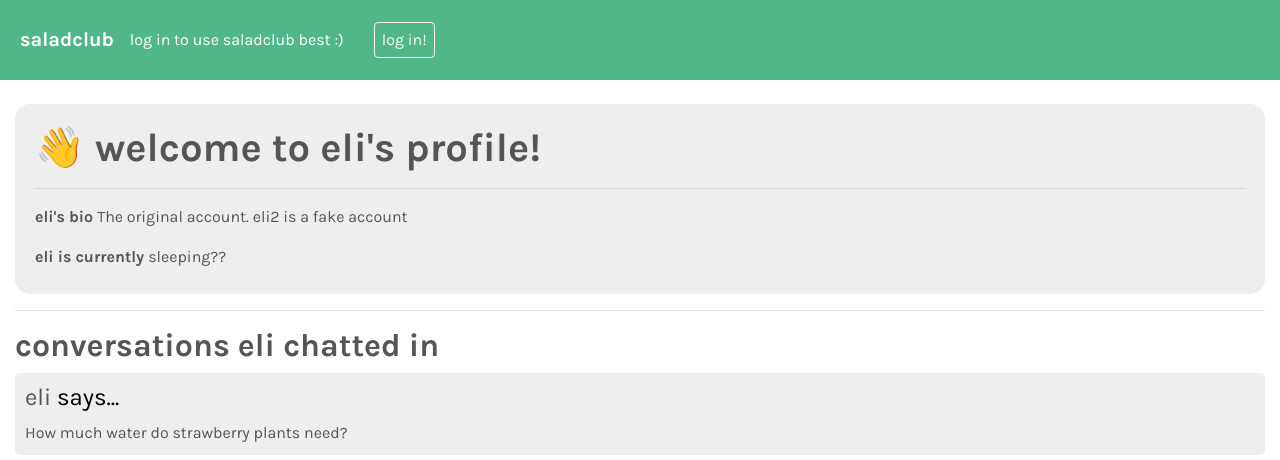
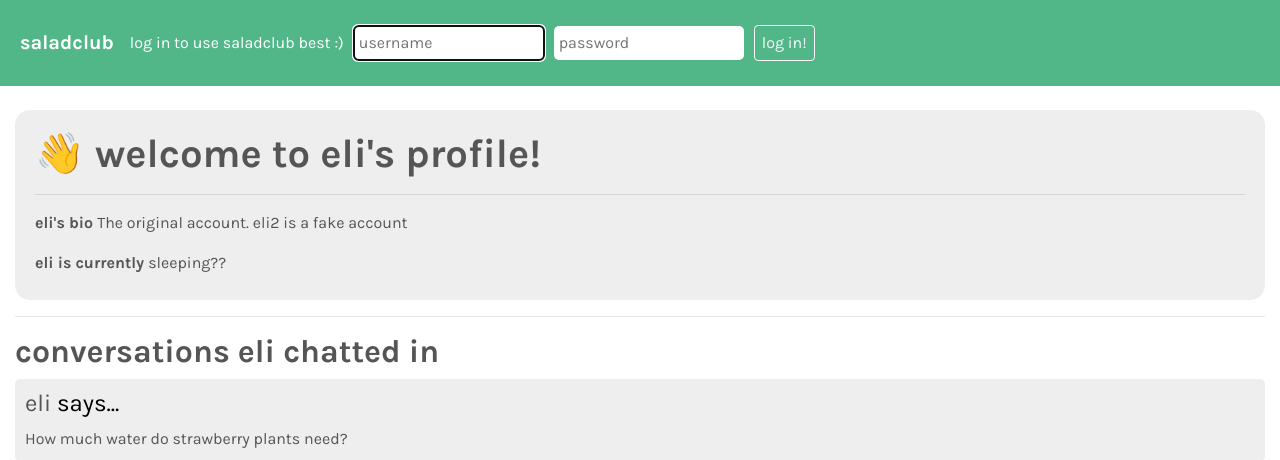
Before and after one commit to elibrowne/django-project, a Django app: a page that uses final/plants/templates/user.html in a window 1280 px wide. Shown: the top 460 px of the page. Run offline with Django 3.2, Linux system fonts and the light colour scheme; data comes from the database, SQL or seed files in the repository; both versions use the stored data as it was after the commit; some libraries are stand-ins or nearby versions.

Commit message:
Fixed styling issues for login window + user page login  issue

```diff
--- a/final/plants/static/plants/style.css
+++ b/final/plants/static/plants/style.css
@@ -33,11 +33,12 @@ p {
 
 #login, #logout {
 	font-family: 'Karla', sans-serif;
-	margin-left: 10px;
 	padding-left: 7px;
 	padding-right: 7px;
 	padding-top: 5px;
 	padding-bottom: 5px;
+	margin-top: 5px;
+	margin-bottom: 5px;
 }
 
 .info-card {
@@ -72,6 +73,7 @@ p {
 	border-radius: 5px;
 	padding: 5px;
 	font-family: 'Karla', sans-serif;
+	margin-right: 10px;
 }
 
 .postli {
--- a/final/plants/templates/index.html
+++ b/final/plants/templates/index.html
@@ -32,7 +32,7 @@
 					{% csrf_token %}
 					{{ form.non_field_errors }}
 					{{ form.username.errors }}
-					<span class="usernameinput" style="margin-right: 10px"> {{ form.username }} </span>
+					<span class="usernameinput"> {{ form.username }} </span>
 					{{ form.password.errors }}
 					<span class="usernameinput"> {{ form.password }} </span> <!-- same class to style input as username -->
 					<!-- Login button -->
--- a/final/plants/templates/nouser.html
+++ b/final/plants/templates/nouser.html
@@ -33,7 +33,7 @@
 					{% csrf_token %}
 					{{ form.non_field_errors }}
 					{{ form.username.errors }}
-					<span class="usernameinput" style="margin-right: 10px"> {{ form.username }} </span>
+					<span class="usernameinput"> {{ form.username }} </span>
 					{{ form.password.errors }}
 					<span class="usernameinput"> {{ form.password }} </span> <!-- same class to style input as username -->
 					<!-- Login button -->
--- a/final/plants/templates/plant.html
+++ b/final/plants/templates/plant.html
@@ -32,7 +32,7 @@
 					{% csrf_token %}
 					{{ form.non_field_errors }}
 					{{ form.username.errors }}
-					<span class="usernameinput" style="margin-right: 10px"> {{ form.username }} </span>
+					<span class="usernameinput"> {{ form.username }} </span>
 					{{ form.password.errors }}
 					<span class="usernameinput"> {{ form.password }} </span> <!-- same class to style input as username -->
 					<!-- Login button -->
--- a/final/plants/templates/post.html
+++ b/final/plants/templates/post.html
@@ -33,7 +33,7 @@
 					{% csrf_token %}
 					{{ form.non_field_errors }}
 					{{ form.username.errors }}
-					<span class="usernameinput" style="margin-right: 10px"> {{ form.username }} </span>
+					<span class="usernameinput"> {{ form.username }} </span>
 					{{ form.password.errors }}
 					<span class="usernameinput"> {{ form.password }} </span> <!-- same class to style input as username -->
 					<!-- Login button -->
@@ -46,8 +46,8 @@
 
 		<div class="container-fluid">
 			{% if needsWarning %}
-			<div class="alert alert-danger">
-				<strong> error </strong> you can only interact with a post if you're logged in! please log in and try again.
+			<div class="alert alert-danger" style="font-family: 'Karla', sans-serif;">
+				<strong> heads up! </strong> you can only interact with a post if you're logged in! please log in and try again.
 			</div>
 			{% endif %}
 
--- a/final/plants/templates/user.html
+++ b/final/plants/templates/user.html
@@ -32,7 +32,7 @@
 					{% csrf_token %}
 					{{ form.non_field_errors }}
 					{{ form.username.errors }}
-					<span class="usernameinput" style="margin-right: 10px"> {{ form.username }} </span>
+					<span class="usernameinput"> {{ form.username }} </span>
 					{{ form.password.errors }}
 					<span class="usernameinput"> {{ form.password }} </span> <!-- same class to style input as username -->
 					<!-- Login button -->
--- a/final/plants/views.py
+++ b/final/plants/views.py
@@ -154,21 +154,22 @@ class plant(View):
 class user(View):
 	def get(self, request, username):
 		template = loader.get_template('user.html')
+		# Create authentication form
+		form = AuthenticationForm()
+		# Adds placeholders to the fields
+		form.fields['username'].widget.attrs.update({
+			'placeholder': 'username',
+		})
+		form.fields['password'].widget.attrs.update({
+			'placeholder': 'password'
+ 		})
+
 		# Check if the user exists
 		try:
 			userInfo = User.objects.filter(username=username)[0]
 		except:
+			# Load the user not found template
 			template = loader.get_template('nouser.html')
-			# Form for login -- available on each page
-			form = AuthenticationForm()
-			# Adds placeholders to the fields
-			form.fields['username'].widget.attrs.update({
-				'placeholder': 'username',
-			})
-			form.fields['password'].widget.attrs.update({
-				'placeholder': 'password'
- 			})
-
 			context = {
 				'username': username, # not user object because it didn't exist :(
 				'form': form
@@ -182,7 +183,8 @@ class user(View):
 		context = {
 			'posts': Post.objects.filter(author=userInfo.id).order_by('id'),
 			'username': userInfo.username,
-			'profile': profile
+			'profile': profile,
+			'form': form
 		}
 		# Return the template, context, and request, regardless of what they may be
 		return HttpResponse(template.render(context, request))
@@ -214,8 +216,10 @@ class post(View):
 		return HttpResponse(template.render(context, request))
 
 	def post(self, request, post_id):
-		# Variable to check if an error message is needed
+		# Variable to check if an error message is needed (non logged in user tried to interact)
 		needsWarning = False
+		# This is only here because there is never an error messaged needed with a GET request
+
 		if request.user.is_authenticated:
 			# The user can only interact with the post significantly if they're logged in.
 			postResponse = Response.objects.get_or_create(responseUser=request.user, responsePost=Post.objects.get(id=post_id))[0]
```
Also changed, not shown: final/db.sqlite3.
